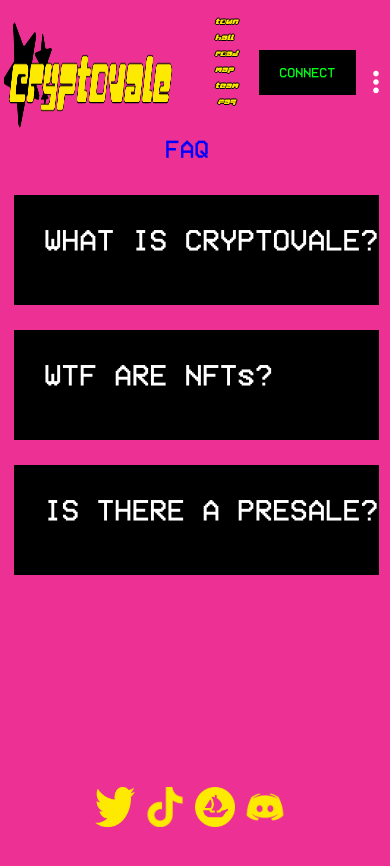
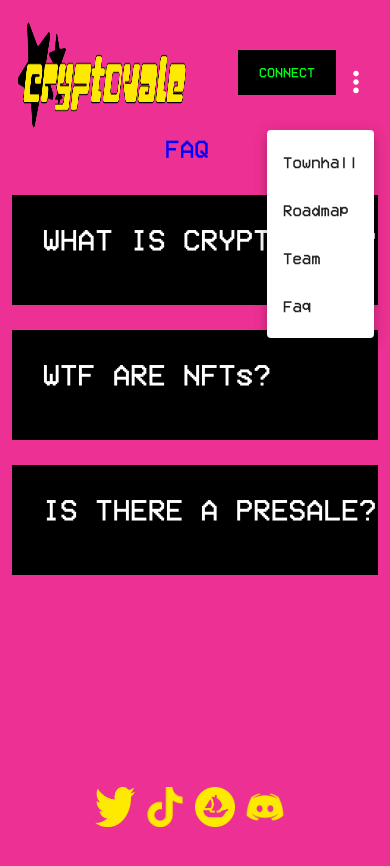
Before and after one commit to sks710931/number8team, a React (Create React App) app: page /faq in a window 390 px wide. Both pictures are taken after a click on the button "more". Shown: the top 866 px of the page. Built offline with nearby package versions, Linux system fonts and the light colour scheme.

Commit message:
Mobile responsive changes done

```diff
--- a/src/components/footer.tsx
+++ b/src/components/footer.tsx
@@ -24,7 +24,7 @@ const useStyles = makeStyles((theme: Theme) => ({
         left: '70%',
         bottom: '7%',
         display: 'flex',
-        [theme.breakpoints.down(900)]: {
+        [theme.breakpoints.down(1050)]: {
             left: '0',
             bottom: '2%',
             justifyContent: 'center'
--- a/src/components/navbar.tsx
+++ b/src/components/navbar.tsx
@@ -4,12 +4,13 @@ import { makeStyles } from "@mui/styles";
 import { Link, useNavigate } from 'react-router-dom';
 import MoreVertIcon from '@mui/icons-material/MoreVert';
 import IconButton from '@mui/material/IconButton';
+import Menu from '@mui/material/Menu';
+import MenuItem from '@mui/material/MenuItem';
 import logo from '../assests/logo.png';
 
 export const Navbar = () => {
     let navigate = useNavigate();
     const classes = useStyles();
-    const [toggleMenu, setToggleMenu] = useState(false);
     const [screenWidth, setScreenWidth] = useState(window.innerWidth);
 
     const [anchorEl, setAnchorEl] = React.useState<null | HTMLElement>(null);
@@ -25,15 +26,18 @@ export const Navbar = () => {
         }
     }, []);
 
-    const toggleNav = (event: React.MouseEvent<HTMLElement>) => {
+    const handleClick = (event: React.MouseEvent<HTMLButtonElement>) => {
         setAnchorEl(event.currentTarget);
-        setToggleMenu(!toggleMenu)
-    }
+    };
+
+    const handleClose = () => {
+        setAnchorEl(null);
+      };
     return (
       <nav className={classes.nav}>
             <div className={classes.navbar}>
                 <img src={logo} className={classes.logo} alt="logo" onClick={() => navigate('/')}/>
-                {(toggleMenu || screenWidth > 900) && (
+                {(screenWidth > 900) && (
                     <ul className={classes.list}>
                         <li><Link to='/townhall' className={classes.items}> town hall </Link></li>
                         <li><Link to='/roadmap' className={classes.items}> road map </Link></li>
@@ -51,13 +55,47 @@ export const Navbar = () => {
                                 aria-controls="long-menu"
                                 aria-expanded={open ? 'true' : undefined}
                                 aria-haspopup="true"
-                                onClick={toggleNav}
+                                onClick={handleClick}
                             >
                                 <MoreVertIcon className={classes.menu}/>
                             </IconButton>
                         )
                     }
                 </div>
+                <Menu
+                    id="basic-menu"
+                    anchorEl={anchorEl}
+                    open={open}
+                    onClose={handleClick}
+                    MenuListProps={{
+                    'aria-labelledby': 'basic-button',
+                    }}
+                >
+                    <MenuItem
+                        component={Link} to="/townhall"
+                        onClick={handleClose}
+                    >
+                        Townhall
+                    </MenuItem>
+                    <MenuItem
+                        component={Link} to="/roadmap"
+                        onClick={handleClose}
+                    >
+                        Roadmap
+                    </MenuItem>
+                    <MenuItem
+                        component={Link} to="/team"
+                        onClick={handleClose}
+                    >
+                        Team
+                    </MenuItem>
+                    <MenuItem
+                        component={Link} to="/faq"
+                        onClick={handleClose}
+                    >
+                        Faq
+                    </MenuItem>
+                </Menu>
             </div>
       </nav>
     )
@@ -93,7 +131,7 @@ const useStyles = makeStyles((theme: Theme) => ({
         [theme.breakpoints.down(900)]: {
             flexDirection: 'column',
             height: 'auto',
-            marginTop: '0px',
+            marginTop: '10px',
         }
     },
     items: {
@@ -108,10 +146,7 @@ const useStyles = makeStyles((theme: Theme) => ({
             marginRight: '60px',
         },
         [theme.breakpoints.down(900)]: {
-            width: '100%',
-            textAlign: 'center',
-            marginRight: '0px',
-            padding: '20px 0',
+            display: 'none'
         }
     },
     btn: {
--- a/src/pages/faq.tsx
+++ b/src/pages/faq.tsx
@@ -57,7 +57,7 @@ const useStyles = makeStyles((theme: Theme) => ({
         height: '100px',
         [theme.breakpoints.down(900)]: {
             width: '90%',
-            marginLeft: '30px',
+            marginLeft: '7%',
             paddingBottom: '10px'
         }
     },
```
